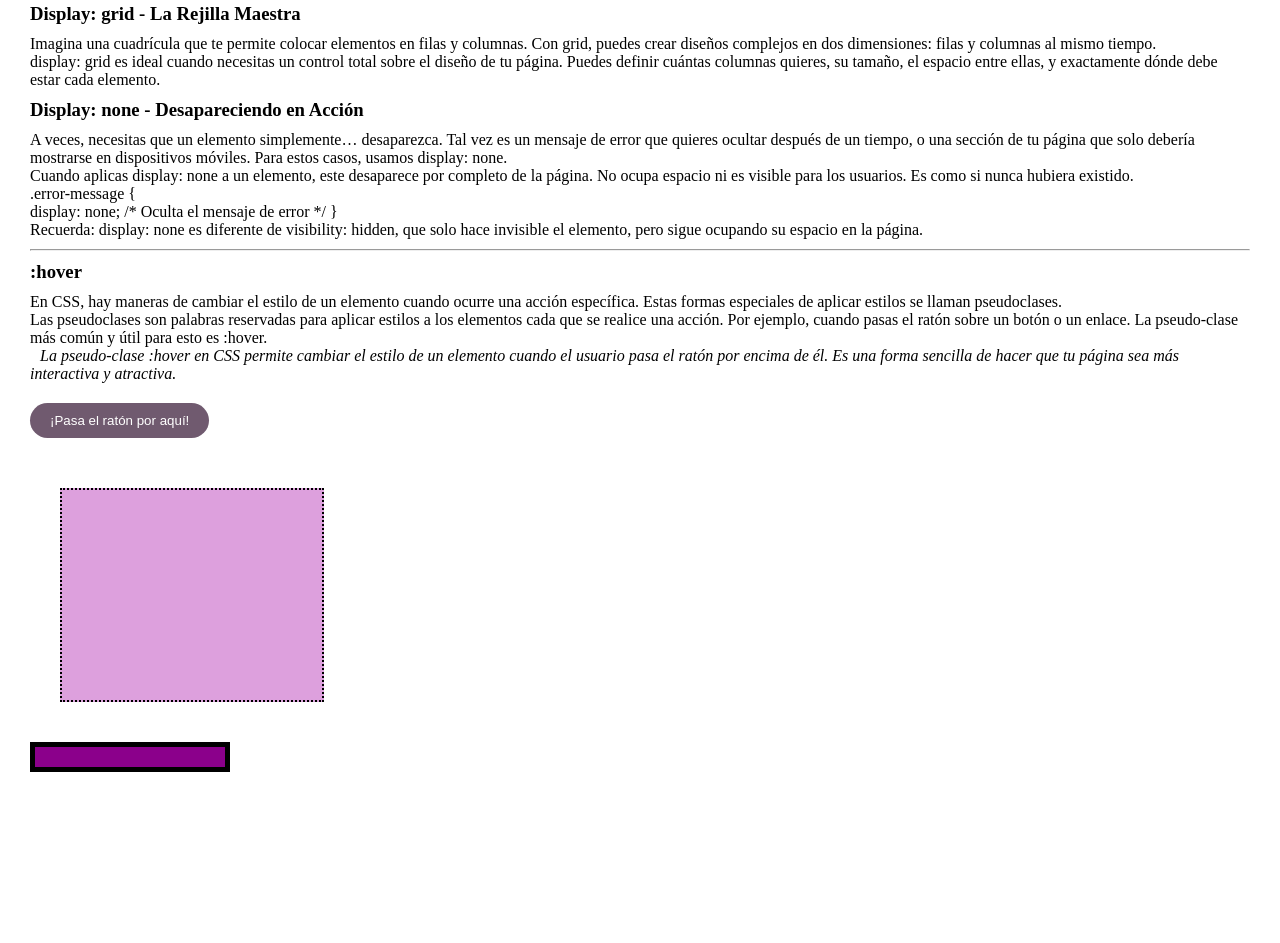
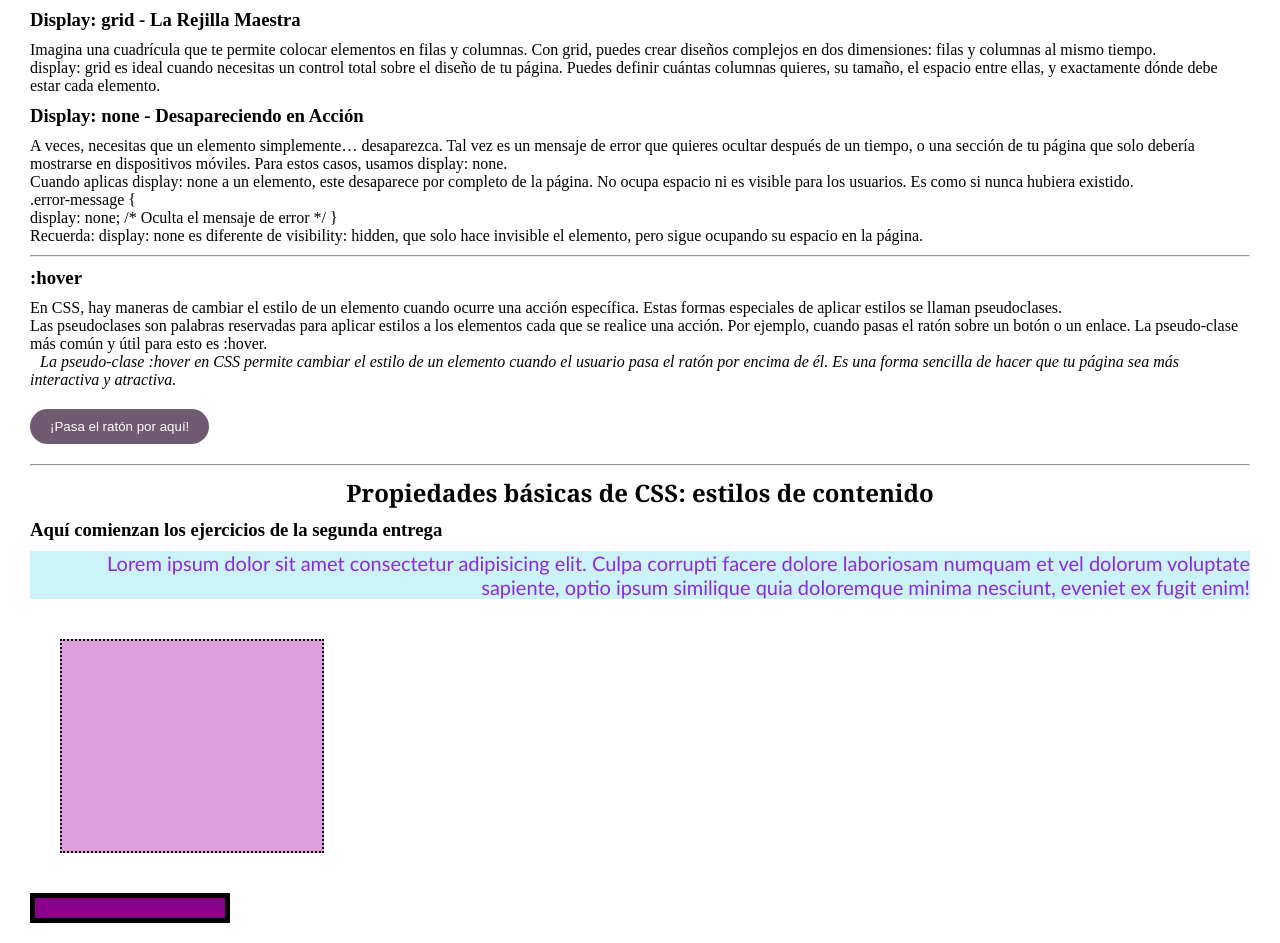
Before and after one commit to Shomarar01/IntroduccionCSS, a plain HTML site: page index.html in a window 1280 px wide. Shown: the part 632-1575 px from the top of the page. Before the commit the page ends 1424 px from the top, so only its background shows below. Drawn offline with Linux system fonts and the light colour scheme.

Commit message:
Añadí nuevos h2, h3 y p, a los que les apliqué las propiedades de color, background-color, font-size, font-family y text align

```diff
--- a/index.html
+++ b/index.html
@@ -13,7 +13,7 @@
 
     <h3>Display: inline - Elementos en Línea </h3>
     <a href="#">Este es un enlace en línea</a>
-    <span>y este es un texto dentro de un span. Elementos como span, a (enlaces), y em (énfasis) son, por defecto, elementos en línea. Esto significa que ocupan solo el espacio que necesitan para su contenido, y puedes tener muchos de ellos en la misma línea.</span><br>
+    <span>y este es un texto dentro de un span. Elementos como span, a (enlaces), y em  (énfasis) son, por defecto, elementos en línea. Esto significa que ocupan solo el espacio que necesitan para su contenido, y puedes tener muchos de ellos en la misma línea.</span> <br>
 
     <em><br>Si aplicas un color de fondo a estos elementos, notarás que solo se colorea la parte donde está el texto, no toda la línea.<b>Los elementos inline no respetan propiedades como width o height; solo se ajustan al tamaño de su contenido.</b> </em><hr>
 
@@ -49,8 +49,12 @@
     <h3>:hover</h3>
     <p>En CSS, hay maneras de cambiar el estilo de un elemento cuando ocurre una acción específica. Estas formas especiales de aplicar estilos se llaman pseudoclases.<br>Las pseudoclases son palabras reservadas para aplicar estilos a los elementos cada que se realice una acción. Por ejemplo, cuando pasas el ratón sobre un botón o un enlace. La pseudo-clase más común y útil para esto es :hover.<br><i>La pseudo-clase :hover en CSS permite cambiar el estilo de un elemento cuando el usuario pasa el ratón por encima de él. Es una forma sencilla de hacer que tu página sea más interactiva y atractiva.</i>
     </p>
+    <button>¡Pasa el ratón por aquí!</button><hr>
 
-    <button>¡Pasa el ratón por aquí!</button>
+    <h2>Propiedades básicas de CSS: estilos de contenido </h2>
+    <h3>Aquí comienzan los ejercicios de la segunda entrega</h3>
+    <p class="prueba2">Lorem ipsum dolor sit amet consectetur adipisicing elit. Culpa corrupti facere dolore laboriosam numquam et vel dolorum voluptate sapiente, optio ipsum similique quia doloremque minima nesciunt, eveniet ex fugit enim!</p>
+
     <div class="container"></div>
     <div class="ejemplo-box-sizing"></div>
 </body>
--- a/style.css
+++ b/style.css
@@ -7,8 +7,8 @@
     color: red;
     border: 2px dashed rgb(201, 201, 14);
     width: 20%;
+}
 
-}
 
 em{
   background-color: plum;
@@ -42,6 +42,16 @@ button {
 
   h2{
     text-align:center;
+    font-family: Cambria, Cochin, Georgia, Times, 'Times New Roman', serif;
+
+  }
+
+  .prueba2{
+    color:blueviolet;
+    background-color:rgb(204, 242, 250);
+    font-size: 20px;
+    font-family: Candara;
+    text-align: right;
   }
 
   .container{
```
